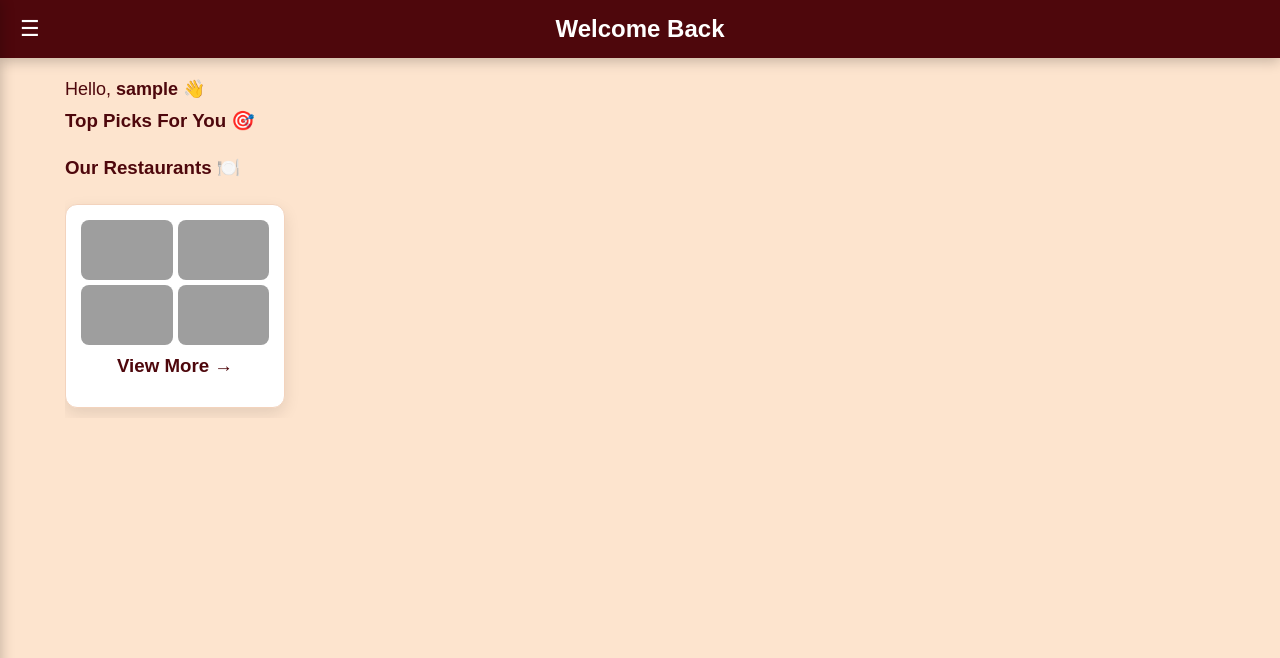
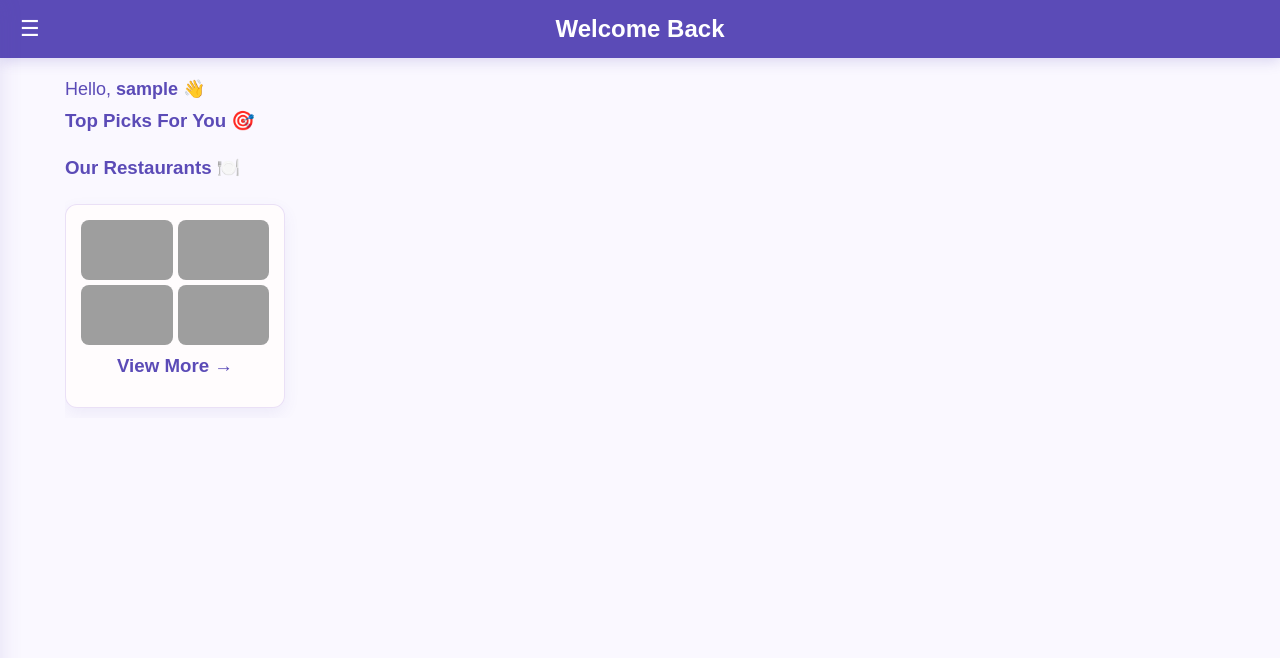
Before and after one commit to Muskaan435/FoodDelivery, a Flask app: page /dashboard in a window 1280 px wide. Shown: the top 658 px of the page. Run offline with Flask 3, Linux system fonts and the light colour scheme; the visitor is signed in with stand-in values (Sample User, id 1); data that the repository does not hold is empty; grey boxes are pictures that could not be loaded.

Commit message:
Added alternate hover effect on card and changed color

```diff
--- a/Static/dashstyle.css
+++ b/Static/dashstyle.css
@@ -7,15 +7,18 @@
 
 /* BODY */
 body {
-    font-family: Arial;
-    background: #FDE4CE;
+    font-family: 'Poppins', sans-serif;
+    background: #faf8ff; /* 🔥 more lighter pastel lavender */
+    background-attachment: fixed;
 }
 
-/* HEADER */
-.header {
+/* HEADER / NAVBAR FIX */
+.header,
+.navbar {
     width: 100%;
-    background: #4E070C;
-    color: white;
+    background: #5b4bb7 !important; /* 🔥 FINAL FIX */
+    color: white !important;
+
     padding: 15px 20px;
 
     display: flex;
@@ -23,7 +26,7 @@ body {
     justify-content: center;
     position: relative;
 
-    box-shadow: 0 4px 12px rgba(0,0,0,0.2);
+    box-shadow: 0 4px 12px rgba(91, 75, 183, 0.18);
 }
 
 .title {
@@ -118,12 +121,12 @@ body {
 .welcome {
     font-size: 18px;
     margin-bottom: 5px;
-    color: #4E070C;
+    color: #5b4bb7;
 }
 
 .container h3 {
     margin: 10px 0 15px;
-    color: #4E070C;
+    color: #5b4bb7;
 }
 
 /* GRID */
@@ -168,11 +172,48 @@ body {
 
 /* TEXT */
 .card h3 {
-    color: #4E070C;
+    color: #5b4bb7;
 }
 
 .card p {
-    color: #6b7280;
+    color: #4b5563;
+}
+
+/* GRID HOVER */
+.grid .card-link:nth-child(4n+1) .card:hover {
+    transform: translateY(-6px);
+    background: rgba(245, 184, 213, 0.45);
+    border-color: rgba(245, 184, 213, 0.9);
+    box-shadow:
+        0 12px 26px rgba(245, 184, 213, 0.25),
+        0 0 20px rgba(245, 184, 213, 0.22);
+}
+
+.grid .card-link:nth-child(4n+2) .card:hover {
+    transform: translateY(-6px);
+    background: rgba(184, 227, 233, 0.50);
+    border-color: rgba(184, 227, 233, 0.95);
+    box-shadow:
+        0 12px 26px rgba(184, 227, 233, 0.25),
+        0 0 20px rgba(184, 227, 233, 0.22);
+}
+
+.grid .card-link:nth-child(4n+3) .card:hover {
+    transform: translateY(-6px);
+    background: rgba(245, 184, 213, 0.45);
+    border-color: rgba(245, 184, 213, 0.9);
+    box-shadow:
+        0 12px 26px rgba(245, 184, 213, 0.25),
+        0 0 20px rgba(245, 184, 213, 0.22);
+}
+
+.grid .card-link:nth-child(4n) .card:hover {
+    transform: translateY(-6px);
+    background: rgba(249, 190, 221, 0.50);
+    border-color: rgba(249, 190, 221, 0.95);
+    box-shadow:
+        0 12px 26px rgba(249, 190, 221, 0.25),
+        0 0 20px rgba(249, 190, 221, 0.22);
 }
 
 /* SCROLL */
@@ -191,33 +231,57 @@ body {
 /* SCROLL CARD */
 .scroll-card {
     min-width: 220px;
-    background: #ffffff;
+    background: rgba(255, 252, 253, 0.88);
     padding: 15px;
     border-radius: 12px;
     text-align: center;
-
-    border: 1px solid #f3d3bd;
-    box-shadow: 0 6px 16px rgba(0,0,0,0.1);
-
+    border: 1px solid rgba(178, 152, 231, 0.28);
+    box-shadow: 0 6px 16px rgba(91, 75, 183, 0.08);
     flex-shrink: 0;
-    transition: 0.3s;
+    transition: all 0.3s ease;
 }
 
-.scroll-card:hover {
-    transform: translateY(-5px);
+/* SCROLL HOVER */
+.scroll-container .card-link:nth-child(4n+1) .scroll-card:hover {
+    transform: translateY(-6px);
+    background: rgba(245, 184, 213, 0.45);
+    border-color: rgba(245, 184, 213, 0.9);
+    box-shadow:
+        0 12px 26px rgba(245, 184, 213, 0.25),
+        0 0 20px rgba(245, 184, 213, 0.22);
+}
+
+.scroll-container .card-link:nth-child(4n+2) .scroll-card:hover {
+    transform: translateY(-6px);
+    background: rgba(184, 227, 233, 0.50);
+    border-color: rgba(184, 227, 233, 0.95);
+    box-shadow:
+        0 12px 26px rgba(184, 227, 233, 0.25),
+        0 0 20px rgba(184, 227, 233, 0.22);
+}
+
+.scroll-container .card-link:nth-child(4n+3) .scroll-card:hover {
+    transform: translateY(-6px);
+    background: rgba(245, 184, 213, 0.45);
+    border-color: rgba(245, 184, 213, 0.9);
+    box-shadow:
+        0 12px 26px rgba(245, 184, 213, 0.25),
+        0 0 20px rgba(245, 184, 213, 0.22);
+}
+
+.scroll-container .card-link:nth-child(4n) .scroll-card:hover {
+    transform: translateY(-6px);
+    background: rgba(249, 190, 221, 0.50);
+    border-color: rgba(249, 190, 221, 0.95);
+    box-shadow:
+        0 12px 26px rgba(249, 190, 221, 0.25),
+        0 0 20px rgba(249, 190, 221, 0.22);
 }
 
 /* VIEW MORE */
 .view-more {
     font-weight: bold;
-    color: #D22701;
-}
-
-/* LINK */
-.card-link {
-    text-decoration: none;
-    color: inherit;
-    display: block;
+    color: #6c5bbf;
 }
 
 /* IMAGE GRID */
```
Also changed, not shown: other parts of Static/dashstyle.css (+42 -21 lines).
